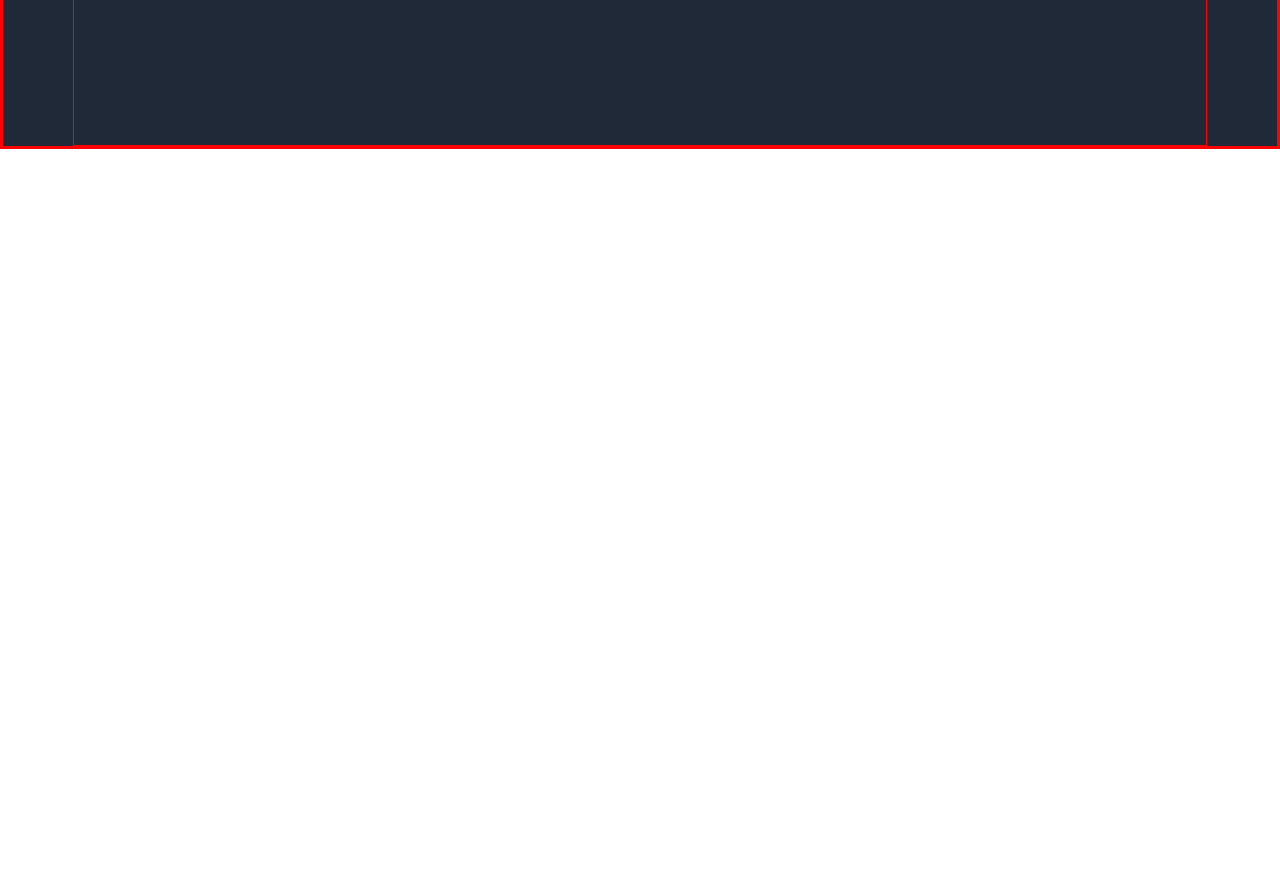
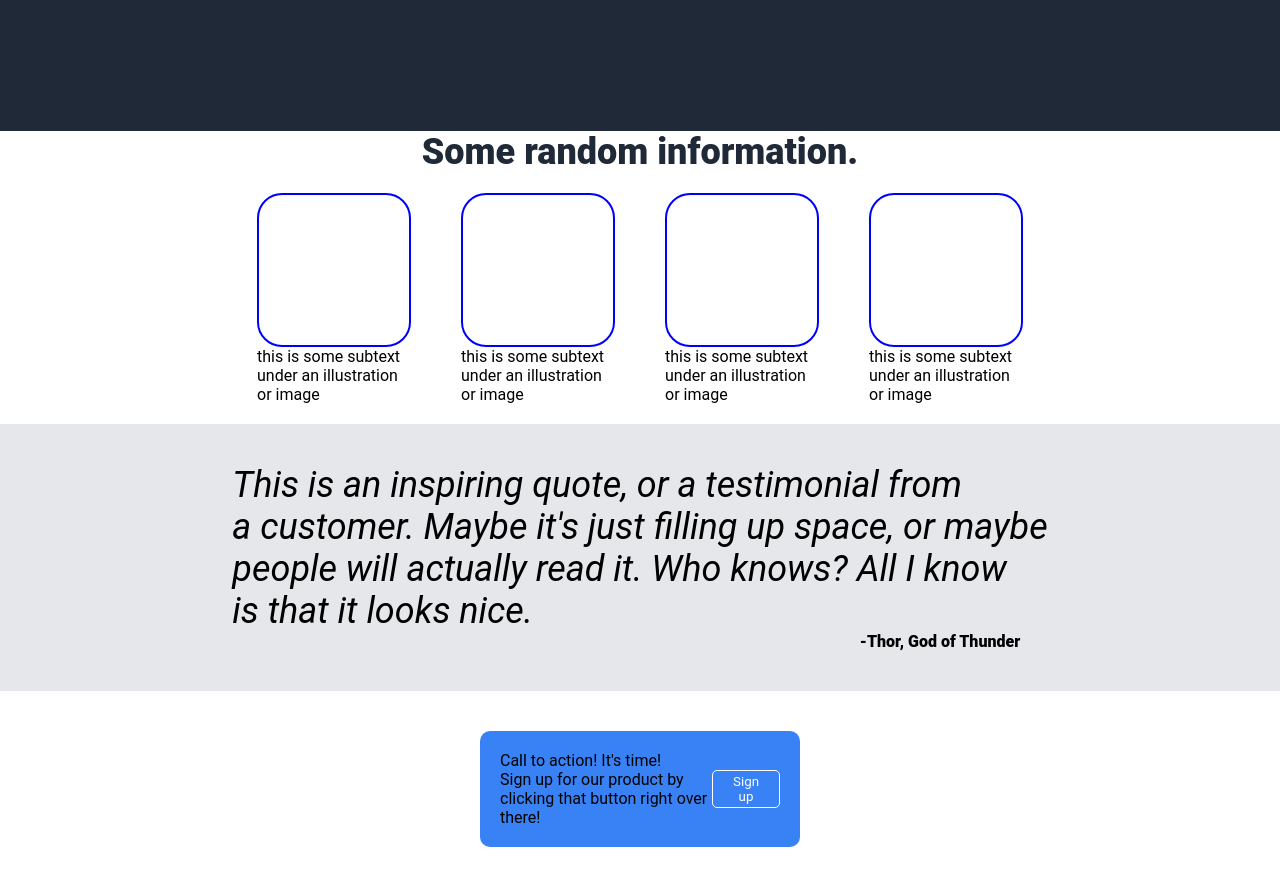
Before and after one commit to TR33-H/landing-page, a plain HTML site: page index.html in a window 1280 px wide. Shown: the part 440-1327 px from the top of the page. Before the commit the page ends 800 px from the top, so only its background shows below. Drawn offline with Linux system fonts and the light colour scheme; a web font is replaced by a local one.

Commit message:
Added information to webpage

```diff
--- a/index.html
+++ b/index.html
@@ -25,7 +25,7 @@
                             main title. It's a smaller font and the color is lower
                             contrast
                         </p>
-                        <button>Sign up</button>
+                        <button class = "signUp">Sign up</button>
                     </div>
                     <div class="left-right">
                         <img src="photos/colorado-5156229_1920.jpg" alt="colorado skyline" class="mainImg">
@@ -33,5 +33,60 @@
                 </div>
             </div>
         </div>
+        <div class = "infoHolder">
+            <p class = "someRandomInformation">Some random information.</p>
+            <div class="information">
+                <div class = "subtext">
+                    <div class = "subimage"></div>
+                    <p>this is some subtext<br>
+                        under an illustration<br>
+                        or image
+                    </p>
+                </div>
+                <div class = "subtext">
+                    <div class = "subimage"></div>
+                    <p>this is some subtext<br>
+                        under an illustration<br>
+                        or image
+                    </p>
+                </div>
+                <div class = "subtext">
+                    <div class = "subimage"></div>
+                    <p>this is some subtext<br>
+                        under an illustration<br>
+                        or image
+                    </p>
+                </div>
+                <div class = "subtext">
+                    <div class="subimage"></div>
+                    <p>this is some subtext<br>
+                        under an illustration<br>
+                        or image
+                    </p>
+                </div>
+            </div>
+        </div>
+
+        <div class = "quote">
+            <p class = "quoteText">This is an inspiring quote, or a testimonial from<br>
+                a customer. Maybe it's just filling up space, or maybe<br>
+                people will actually read it. Who knows? All I know<br>
+                is that it looks nice.
+            </p>
+            <p class = "quoteArtist">-Thor, God of Thunder</p>
+        </div>
+        <div class = "callToActionHolder">
+            <div class = "callToAction">
+                <div class = "wording">
+                    <p class = "boldCall">
+                        Call to action! It's time!
+                    </p>
+                    <p class = "smallCall">
+                        Sign up for our product by clicking that button right over there!
+                    </p>
+                </div>
+                <button class = "signUpCall"> Sign up</button>
+            </div>
+        </div>
     </body>
 </html>
--- a/styles.css
+++ b/styles.css
@@ -2,7 +2,7 @@
     margin:0;
     padding:0;
     font-family:'Roboto', sans-serif;
-    border:1px solid red;
+    /*border:1px solid red;*/
 }
 
 
@@ -64,7 +64,7 @@
     font-size:18px;
     color:#e5e7eb;
 }
-button{
+.signUp{
     padding-left: 35px;
     padding-right:35px;
     padding-top: 10px;
@@ -72,6 +72,68 @@ button{
     border-radius:10px;
     background-color:#3882F6;
     color:#F9FAF8;
+    border: 1px solid #1f2937;
     font-weight:1000;
     margin-top:10px;
 }
+
+.someRandomInformation{
+    text-align:center;
+    font-size:36px;
+    color: #1F2937;
+    font-weight:900;
+}
+.information{
+    display:flex;
+    justify-content:center;
+    align-items:center;
+    padding:20px;
+    gap:50px;
+}
+
+.subtext{
+    display:flex;
+    flex-direction: column;
+}
+.subimage{
+    border: 2px solid blue;
+    border-radius:25px;
+    padding:75px;
+}
+.quote{
+    display:flex;
+    flex-direction:column;
+    justify-content:center;
+    background-color:#e5e7eb;
+    align-items:center;
+    padding:40px;
+}
+.quoteText{
+    font-size:36px;
+    font-style: italic;
+}
+.quoteArtist{
+    font-weight:900;
+    padding-left:600px;
+    font-size:16px;
+}
+
+.callToActionHolder{
+    background-color:white;
+    padding: 40px 480px 40px 480px;
+}
+.callToAction{
+    display:flex;
+    justify-content:space-around;
+    align-items:center;
+    background-color: #3882f6;
+    padding:20px;
+    border-radius:10px;
+}
+.signUpCall{
+    border:1px solid white;
+    padding:3px 20px 3px 20px;
+    border-radius:5px;
+    background-color:#3882f6;
+    color:white;
+}
```
